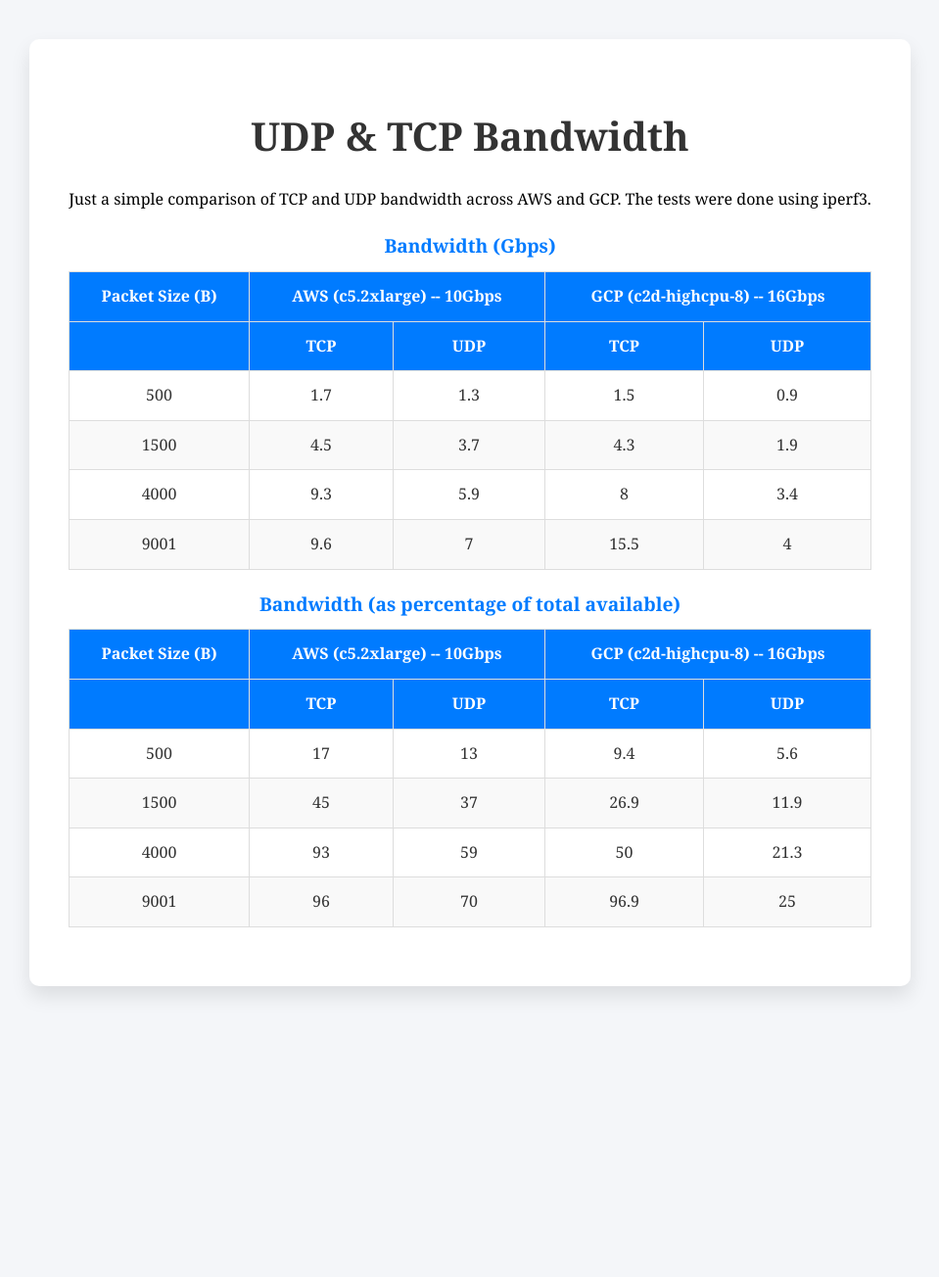
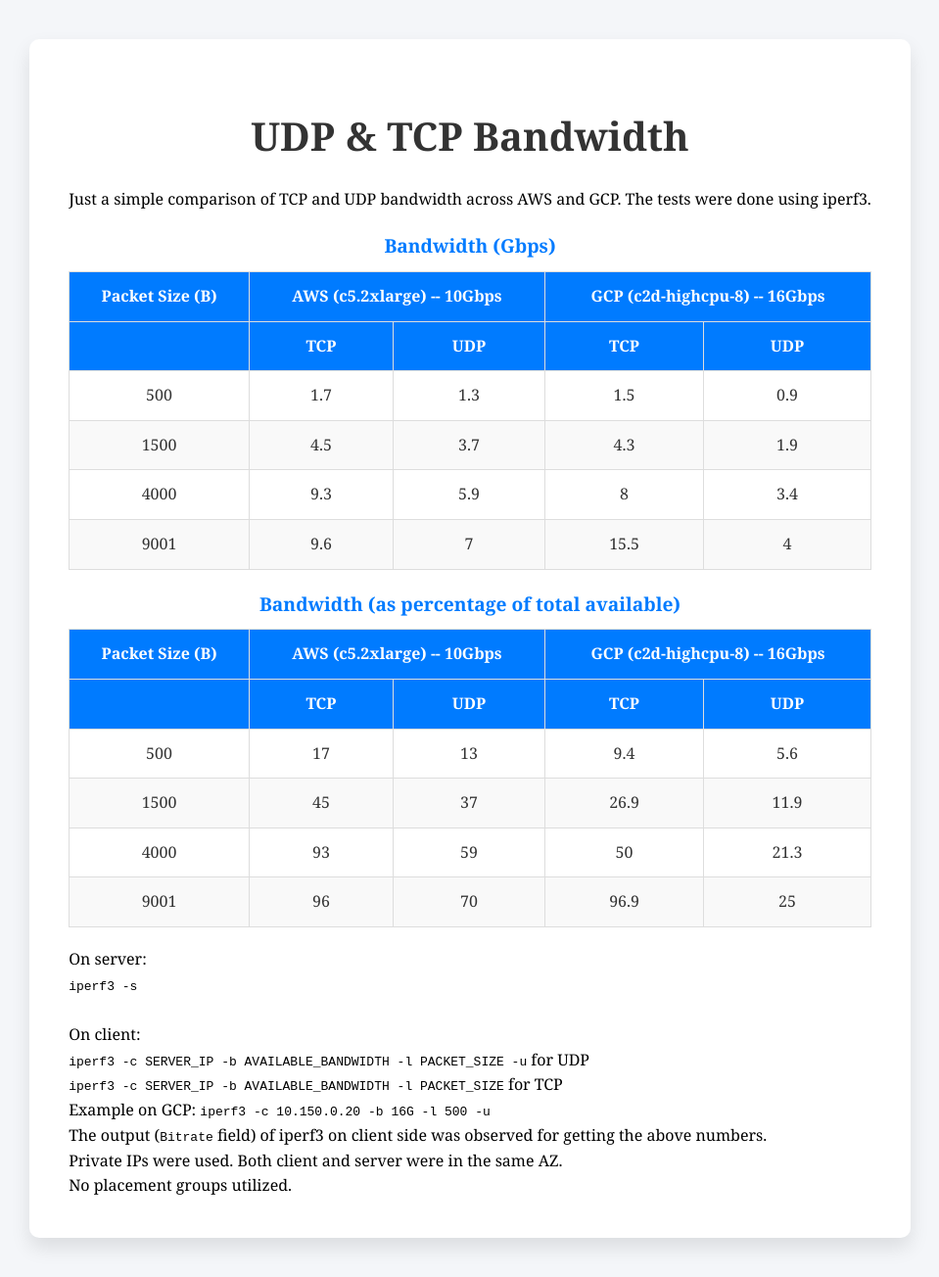
Before and after one commit to HaseebLUMS/haseeblums.github.io, a Jekyll site: the page blog/gcpawsbandwidth/main.html, which Jekyll copies as it is, in a window 1280 px wide. Shown: the whole page at 98% size, without its empty margins (160-1119 px from the left). Built offline with Jekyll 4.4.1, drawn with Linux system fonts in a browser that asks for light colours; before the commit the page ends 1047 px from its top, so only the background shows below that.

Commit message:
added details to bandwidth b;og

```diff
--- a/blog/gcpawsbandwidth/main.html
+++ b/blog/gcpawsbandwidth/main.html
@@ -212,6 +212,19 @@
                 <td>25</td>
             </tr>
         </table>
+
+        On server:<br>
+        <code>iperf3 -s</code>
+        <br><br>
+        On client:<br>
+        <code>iperf3 -c SERVER_IP -b AVAILABLE_BANDWIDTH -l PACKET_SIZE -u</code> for UDP<br>
+        <code>iperf3 -c SERVER_IP -b AVAILABLE_BANDWIDTH -l PACKET_SIZE</code> for TCP<br>
+
+        Example on GCP: <code>iperf3 -c 10.150.0.20 -b 16G -l 500 -u</code><br>
+        The output (<code>Bitrate</code> field) of iperf3 on client side was observed for getting the above numbers. <br>
+        Private IPs were used. Both client and server were in the same AZ. <br>
+        No placement groups utilized.<br>
+
     </div>
 </body>
 </html>
```
